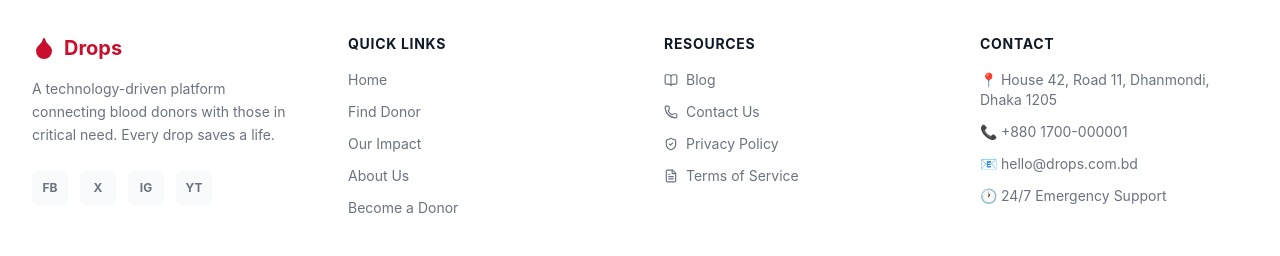
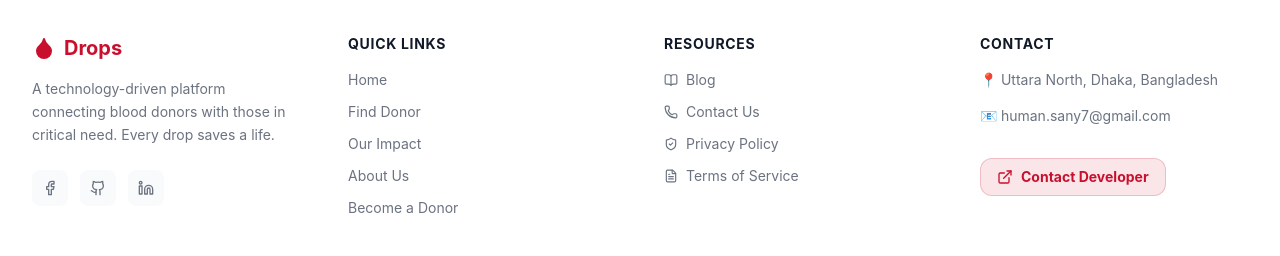
Before and after one commit to ArafatSany7/Drops, a React (Vite) app: page /login in a window 1280 px wide. Shown: the part 912-1168 px from the top of the page. Built offline with nearby package versions, Linux system fonts and the light colour scheme; no server answers.

Commit message:
feat: update footer with personal info and add FAQ section to hit 8-section rule

```diff
--- a/src/components/Layout.tsx
+++ b/src/components/Layout.tsx
@@ -1,5 +1,5 @@
 import { Outlet, Link, useLocation } from 'react-router-dom'
-import { Droplet, Menu, X, BookOpen, Phone, ShieldCheck, FileText } from 'lucide-react'
+import { Droplet, Menu, X, BookOpen, Phone, ShieldCheck, FileText, Facebook, Github, Linkedin, ExternalLink } from 'lucide-react'
 import { ThemeToggle } from './ThemeToggle'
 import ProfileDropdown from './ProfileDropdown'
 import { useAuth } from '../context/AuthContext'
@@ -124,17 +124,14 @@ export default function Layout() {
                 A technology-driven platform connecting blood donors with those in critical need. Every drop saves a life.
               </p>
               <div className="flex gap-3">
-                <a href="https://facebook.com" target="_blank" rel="noopener noreferrer" className="w-9 h-9 bg-bg-subtle rounded-lg flex items-center justify-center text-text-muted hover:text-primary hover:bg-primary/10 transition-colors font-bold text-xs">
-                  FB
+                <a href="https://www.facebook.com/arafat.sany.836467?_rdc=1&_rdr#" target="_blank" rel="noopener noreferrer" className="w-9 h-9 bg-bg-subtle rounded-lg flex items-center justify-center text-text-muted hover:text-primary hover:bg-primary/10 transition-colors">
+                  <Facebook className="w-4 h-4" />
                 </a>
-                <a href="https://twitter.com" target="_blank" rel="noopener noreferrer" className="w-9 h-9 bg-bg-subtle rounded-lg flex items-center justify-center text-text-muted hover:text-primary hover:bg-primary/10 transition-colors font-bold text-xs">
-                  X
+                <a href="https://github.com/ArafatSany7" target="_blank" rel="noopener noreferrer" className="w-9 h-9 bg-bg-subtle rounded-lg flex items-center justify-center text-text-muted hover:text-primary hover:bg-primary/10 transition-colors">
+                  <Github className="w-4 h-4" />
                 </a>
-                <a href="https://instagram.com" target="_blank" rel="noopener noreferrer" className="w-9 h-9 bg-bg-subtle rounded-lg flex items-center justify-center text-text-muted hover:text-primary hover:bg-primary/10 transition-colors font-bold text-xs">
-                  IG
-                </a>
-                <a href="https://youtube.com" target="_blank" rel="noopener noreferrer" className="w-9 h-9 bg-bg-subtle rounded-lg flex items-center justify-center text-text-muted hover:text-primary hover:bg-primary/10 transition-colors font-bold text-xs">
-                  YT
+                <a href="https://www.linkedin.com/in/arafatsany" target="_blank" rel="noopener noreferrer" className="w-9 h-9 bg-bg-subtle rounded-lg flex items-center justify-center text-text-muted hover:text-primary hover:bg-primary/10 transition-colors">
+                  <Linkedin className="w-4 h-4" />
                 </a>
               </div>
             </div>
@@ -165,11 +162,14 @@ export default function Layout() {
             {/* Contact Info */}
             <div>
               <h4 className="font-bold text-text-base mb-4 text-sm uppercase tracking-wider">Contact</h4>
-              <div className="space-y-3 text-sm text-text-muted">
-                <p>📍 House 42, Road 11, Dhanmondi, Dhaka 1205</p>
-                <p>📞 <a href="tel:+8801700000001" className="hover:text-primary transition-colors">+880 1700-000001</a></p>
-                <p>📧 <a href="mailto:hello@drops.com.bd" className="hover:text-primary transition-colors">hello@drops.com.bd</a></p>
-                <p>🕐 24/7 Emergency Support</p>
+              <div className="space-y-4 text-sm text-text-muted">
+                <p>📍 Uttara North, Dhaka, Bangladesh</p>
+                <p>📧 <a href="mailto:human.sany7@gmail.com" className="hover:text-primary transition-colors">human.sany7@gmail.com</a></p>
+
+                <a href="https://arafat-sany.vercel.app/" target="_blank" rel="noopener noreferrer" className="inline-flex items-center gap-2 mt-4 px-4 py-2 bg-primary/10 text-primary font-bold rounded-xl hover:bg-primary hover:text-white transition-colors border border-primary/20">
+                  <ExternalLink className="w-4 h-4" />
+                  Contact Developer
+                </a>
               </div>
             </div>
           </div>
--- a/src/pages/Home.tsx
+++ b/src/pages/Home.tsx
@@ -288,8 +288,32 @@ export default function Home() {
         </div>
       </section>
 
-      {/* 7. Call to Action */}
-      <section className="py-24 bg-bg-subtle relative overflow-hidden">
+      {/* 7. FAQ Section */}
+      <section className="py-24 bg-bg-subtle border-t border-border-subtle">
+        <div className="max-w-4xl mx-auto px-6 md:px-8">
+          <div className="text-center mb-16">
+            <h2 className="text-3xl md:text-4xl font-extrabold text-text-base mb-4">Frequently Asked Questions</h2>
+            <p className="text-text-muted text-lg">Everything you need to know about the donation process.</p>
+          </div>
+          <div className="space-y-6">
+            <div className="bg-bg-surface p-6 rounded-2xl border border-border-subtle shadow-sm">
+              <h4 className="text-lg font-bold text-text-base mb-2">Who can donate blood?</h4>
+              <p className="text-text-muted">Most people who are healthy, weigh at least 50 kg, and are between 18 and 65 years old can donate blood. You must not have any blood-borne diseases or take certain medications.</p>
+            </div>
+            <div className="bg-bg-surface p-6 rounded-2xl border border-border-subtle shadow-sm">
+              <h4 className="text-lg font-bold text-text-base mb-2">How often can I donate?</h4>
+              <p className="text-text-muted">You can safely donate whole blood every 56 days (8 weeks). This allows your body enough time to completely replenish the red blood cells you donated.</p>
+            </div>
+            <div className="bg-bg-surface p-6 rounded-2xl border border-border-subtle shadow-sm">
+              <h4 className="text-lg font-bold text-text-base mb-2">Does donating blood hurt?</h4>
+              <p className="text-text-muted">You may feel a slight pinch when the needle goes in, but the donation process itself is painless. Most donors feel completely fine afterward and go about their normal day.</p>
+            </div>
+          </div>
+        </div>
+      </section>
+
+      {/* 8. Call to Action */}
+      <section className="py-24 bg-bg-surface relative overflow-hidden">
         <div className="absolute inset-0 bg-primary/5 dark:bg-primary/10" />
         <div className="max-w-4xl mx-auto px-6 md:px-8 text-center relative z-10">
           <Droplet className="w-16 h-16 text-primary mx-auto mb-8 animate-bounce" />
--- a/src/pages/dashboard/Overview.tsx
+++ b/src/pages/dashboard/Overview.tsx
@@ -63,7 +63,6 @@ export default function Overview() {
   ] : [
     { icon: Users, label: 'Total Donors', value: overview.totalDonors || 0, color: 'bg-primary', bg: 'bg-red-50 dark:bg-red-900/20' },
     { icon: Heart, label: 'Lives Impacted', value: overview.livesImpacted || 0, color: 'bg-green-500', bg: 'bg-green-50 dark:bg-green-900/20' },
-    { icon: Activity, label: 'Districts Covered', value: overview.districtsCovered || 0, color: 'bg-blue-500', bg: 'bg-blue-50 dark:bg-blue-900/20' },
     { icon: BarChart3, label: 'Blog Posts', value: overview.totalBlogPosts || 0, color: 'bg-purple-500', bg: 'bg-purple-50 dark:bg-purple-900/20' },
   ];
 
```
